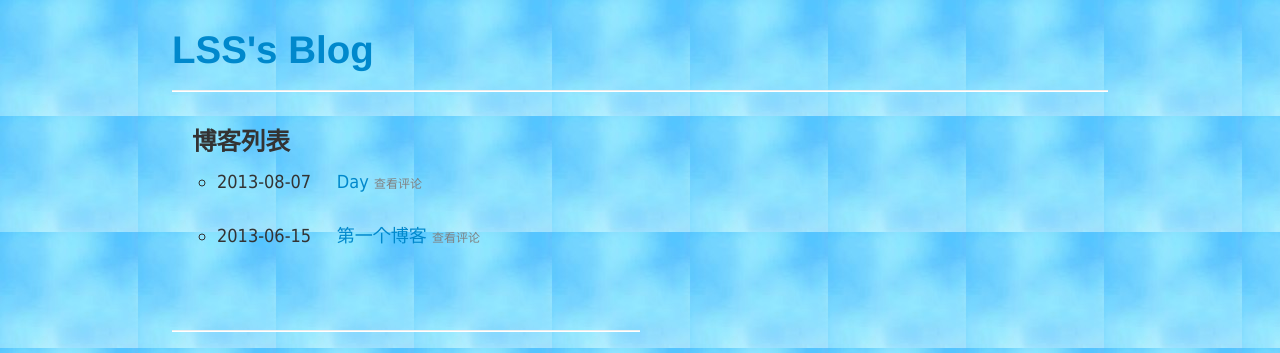
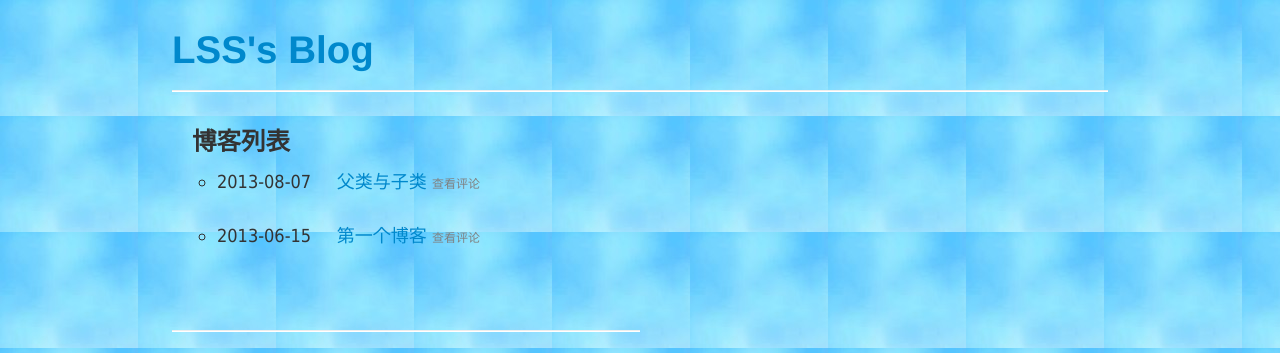
Before and after one commit to LSS1990/lssblog, a Jekyll site: the page built from index.html, in a window 1280 px wide. Shown: the top 353 px of the page. Built offline with Jekyll 4.4.1, drawn with Linux system fonts in a browser that asks for light colours; comment, search, counter and statistics services are not loaded.

Commit message:
Update 2013-08-07-day.html

```diff
--- a/_posts/2013-08-07-day.html
+++ b/_posts/2013-08-07-day.html
@@ -1,3 +1,8 @@
+---
+layout: post
+title: 父类与子类
+tag: C++父类与子类
+---
 <p><strong>一、父类与子类</strong></p>
 
 <h2>1.父类与子类的相互转换</h2>
```
